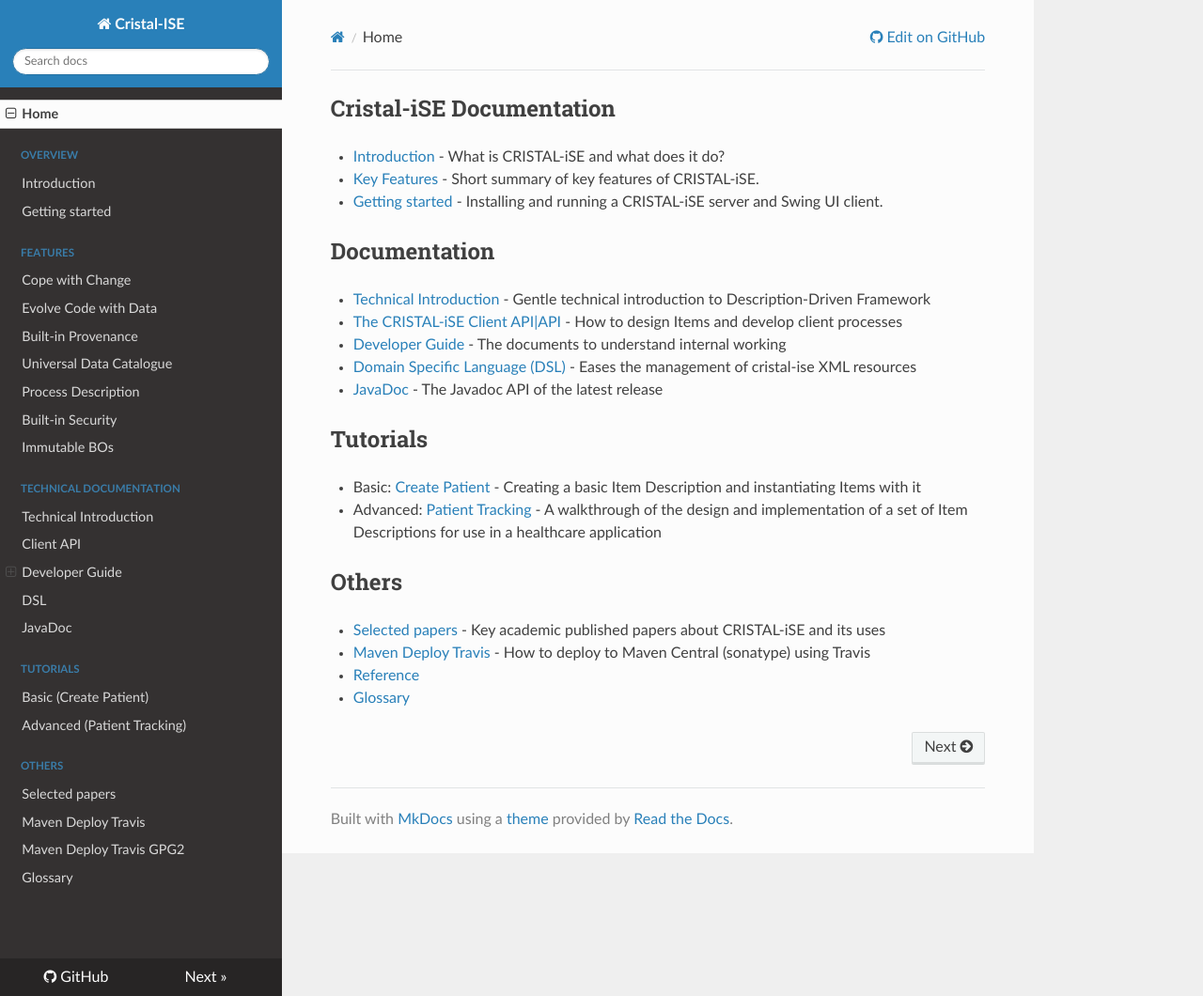
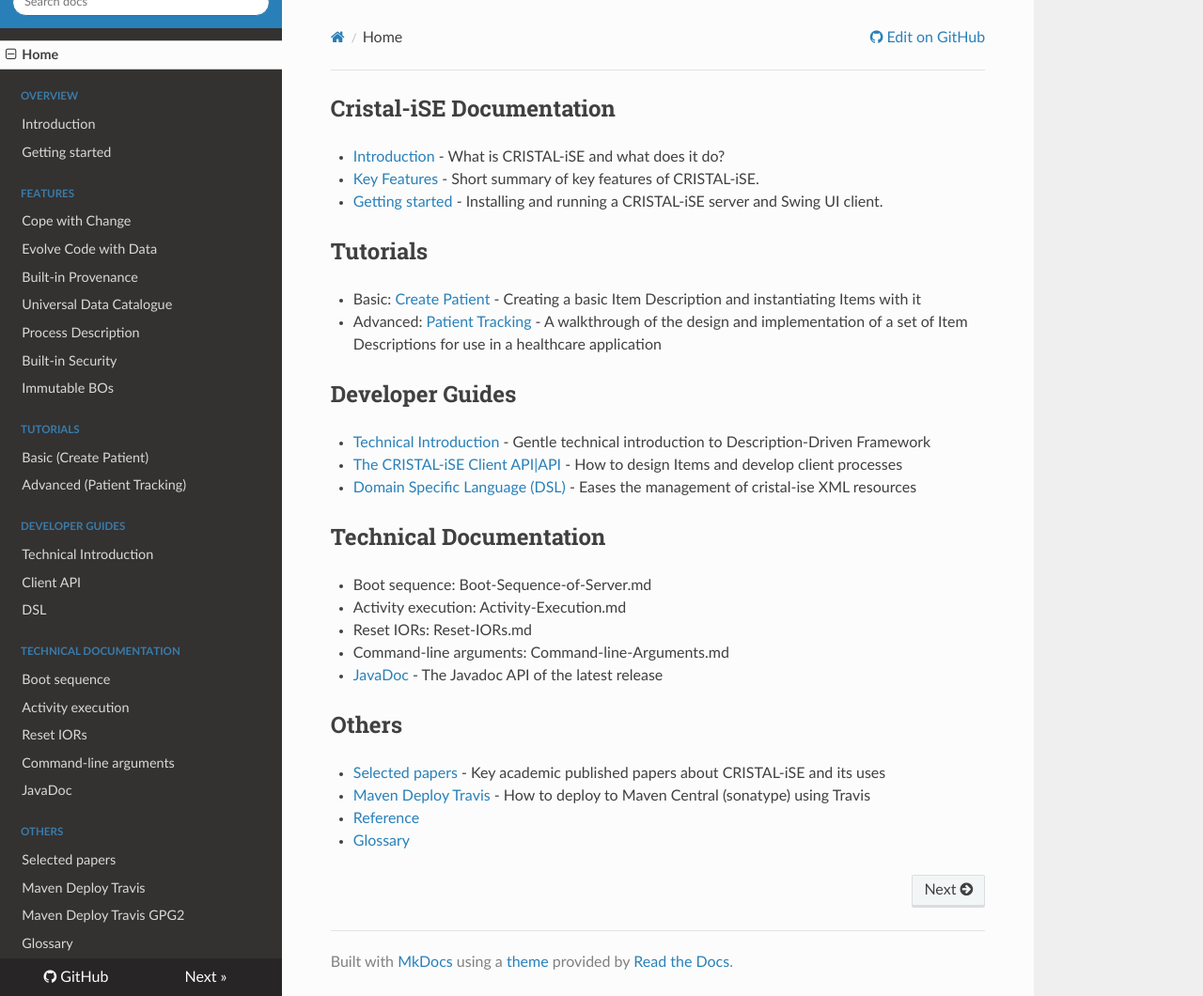
Before and after one commit to cristal-ise/cristal-ise, an MkDocs documentation site: the page built from docs/index.md, in a window 1280 px wide and 1060 px high. Shown: the whole window at 94% size. Built offline with MkDocs 1.6.1, drawn with Linux system fonts in a browser that asks for light colours; nearby versions of some CDN libraries.

Commit message:
Final docs fixes for now

```diff
--- a/docs/index.md
+++ b/docs/index.md
@@ -5,18 +5,24 @@
 - [Key Features](Key-Features) - Short summary of key features of CRISTAL-iSE.
 - [Getting started](Getting-Started) - Installing and running a CRISTAL-iSE server and Swing UI client.
 
-Documentation
-----------------
-  - [Technical Introduction](Technical-Introduction) - Gentle technical introduction to Description-Driven Framework
-  - [The CRISTAL-iSE Client API|API](API) - How to design Items and develop client processes
-  - [Developer Guide](Developer-Guide) - The documents to understand internal working
-  - [Domain Specific Language (DSL)](Domain-Specific-Language-(DSL)) - Eases the management of cristal-ise XML resources
-  - [JavaDoc](http://javadoc.io/doc/org.cristalise/cristalise-kernel) - The Javadoc API of the latest release
-
 Tutorials
 -----------------
-  - Basic: [Create Patient](Basic-Tutorial) - Creating a basic Item Description and instantiating Items with it
-  - Advanced: [Patient Tracking](tutorial-PatientTracking) - A walkthrough of the design and implementation of a set of Item Descriptions for use in a healthcare application
+- Basic: [Create Patient](Basic-Tutorial) - Creating a basic Item Description and instantiating Items with it
+- Advanced: [Patient Tracking](tutorial-PatientTracking) - A walkthrough of the design and implementation of a set of Item Descriptions for use in a healthcare application
+
+Developer Guides
+----------------
+- [Technical Introduction](Technical-Introduction) - Gentle technical introduction to Description-Driven Framework
+- [The CRISTAL-iSE Client API|API](API) - How to design Items and develop client processes
+- [Domain Specific Language (DSL)](Domain-Specific-Language-(DSL)) - Eases the management of cristal-ise XML resources
+
+Technical Documentation
+-----------------------
+- Boot sequence: Boot-Sequence-of-Server.md
+- Activity execution: Activity-Execution.md
+- Reset IORs: Reset-IORs.md
+- Command-line arguments: Command-line-Arguments.md
+- [JavaDoc](http://javadoc.io/doc/org.cristalise) - The Javadoc API of the latest release
 
 Others
 --------------
--- a/mkdocs.yml
+++ b/mkdocs.yml
@@ -25,19 +25,19 @@
         - Process Description: Process-Description.md
         - Built-in Security: Built-in-Security.md
         - Immutable BOs: Immutable-BOs.md
-    - Technical Documentation:
-        - Technical Introduction: Technical-Introduction.md
-        - Client API: API.md
-        - Developer Guide:
-            - Boot sequence: Boot-Sequence-of-Server.md
-            - Reset IORs: Reset-IORs.md
-            - Command-line arguments: Command-line-Arguments.md
-            - Activity execution: Activity-Execution.md
-        - DSL: Domain-Specific-Language-(DSL).md
-        - JavaDoc: http://javadoc.io/doc/org.cristalise/cristalise-kernel
     - Tutorials:
         - Basic (Create Patient): Basic-Tutorial.md
         - Advanced (Patient Tracking): tutorial-PatientTracking.md
+    - Developer Guides:
+        - Technical Introduction: Technical-Introduction.md
+        - Client API: API.md
+        - DSL: Domain-Specific-Language-(DSL).md
+    - Technical Documentation:
+        - Boot sequence: Boot-Sequence-of-Server.md
+        - Activity execution: Activity-Execution.md
+        - Reset IORs: Reset-IORs.md
+        - Command-line arguments: Command-line-Arguments.md
+        - JavaDoc: http://javadoc.io/doc/org.cristalise
     - Others:
         - Selected papers: Selected-papers.md
         - Maven Deploy Travis: Maven-Deploy-Travis.md
```
Also changed, not shown: docs/API.md (+14 -7 lines), docs/Activity-Execution.md (+0 -21 lines), docs/ClusterStorage.md (+18 -0 lines), docs/Developer-Guide.md (deleted, +0 -4 lines).
